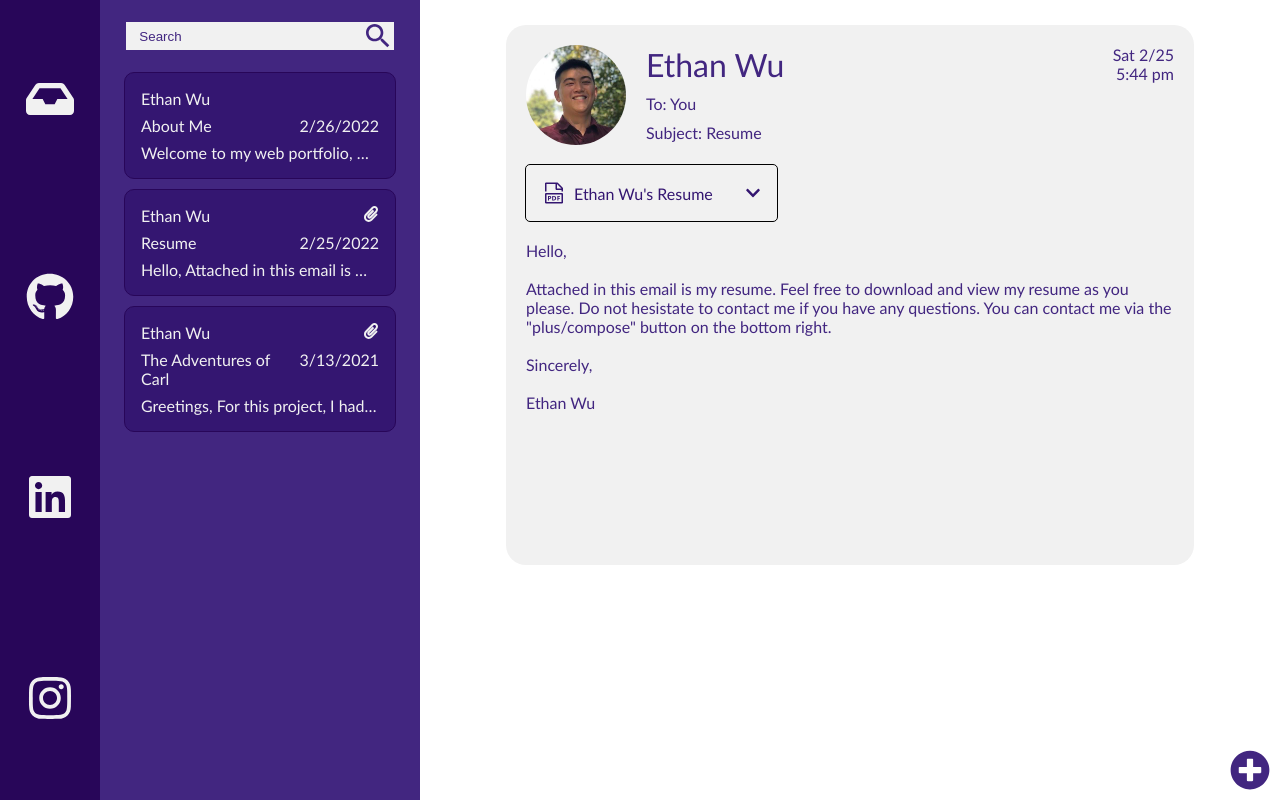
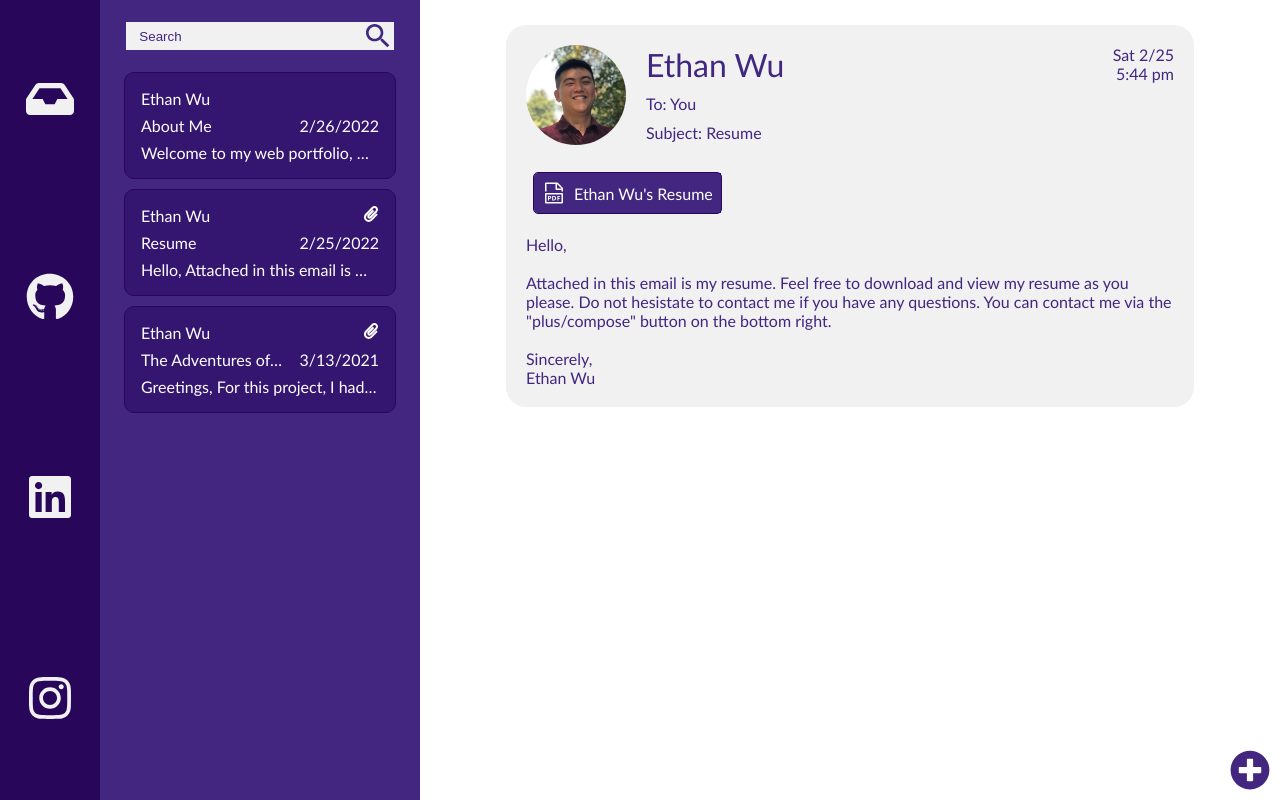
Before and after one commit to wue1atwit/myPortfolio, a React (Create React App) app: page /email/0 in a window 1280 px wide. Both pictures are taken after a click on the element 260 px from the left and 242 px from the top of the page. Built offline with nearby package versions, Linux system fonts and the light colour scheme.

Commit message:
Updated attachment bar

```diff
--- a/src/MainContent.js
+++ b/src/MainContent.js
@@ -49,7 +49,7 @@ const MainContent = ({ openModal }) => {
           toggleEmailBar={toggleEmailBar}
           eToggleEBar={eToggleEBar}
         />
-        <MessageBar {...data[msg]} />
+        <MessageBar {...data[msg]} showEmailBar={showEmailBar} />
         <FaPlusCircle
           className={showEmailBar ? "contact_me contact_me_hide" : "contact_me"}
           onClick={() => openModal()}
--- a/src/index.css
+++ b/src/index.css
@@ -116,7 +116,7 @@ body {
   border: 1px solid var(--dark_purple);
   border-radius: 10px;
   background-color: var(--mid_purple);
-  color: var(--off_white);
+  color: white;
   padding: 1em;
   margin-bottom: 10px;
 }
@@ -145,6 +145,10 @@ body {
 .subject {
   margin: 0;
   font-weight: inherit;
+  white-space: nowrap;
+  overflow: hidden;
+  text-overflow: ellipsis;
+  margin-right: 1em;
 }
 
 .preview {
@@ -161,6 +165,11 @@ body {
   display: flex; /*CHANGE BACK IF NEEDED*/
   flex: 1;
   padding: 25px;
+  z-index: 10;
+}
+
+.message_overlay_hide {
+  z-index: 8;
 }
 
 .message {
@@ -172,7 +181,7 @@ body {
   border-radius: 20px;
   padding: 20px;
   width: 80%;
-  height: 500px;
+  height: fit-content;
 }
 
 .msg_header {
@@ -328,29 +337,43 @@ body {
   justify-content: center;
 }
 
+/* Attachment Bar */
 .attachments_bar {
   display: flex;
   flex-direction: column;
-  gap: 1em;
+  align-items: center;
 }
 
+/* Single Attachment */
 .file_overlay {
+  position: relative;
   display: flex;
   justify-content: center;
   align-items: center;
-  outline: solid black 1px;
+  outline: solid var(--dark_purple) 1px;
   border-radius: 0.25em;
+  margin: 0.5em 0.5em 0.1em 0.5em;
+  z-index: 10;
+  width: fit-content;
+}
+
+.file_overlay a {
+  text-decoration: none;
+}
+
+.file_overlay_hide {
+  z-index: 8;
 }
 
 .files {
+  color: white;
+  background-color: var(--light_purple);
   display: flex;
   justify-content: center;
   align-items: center;
   gap: 0.5em;
-  color: var(--mid_purple);
-  text-decoration: none;
   border-radius: 0.25em 0em 0em 0.25em;
-  padding: 1em;
+  padding: 0.5em;
 
   white-space: nowrap;
   overflow: hidden;
@@ -360,8 +383,16 @@ body {
   font-size: 1.5em;
 }
 
-.down_menu {
+.files:hover,
+.down_menu:hover {
+  color: var(--off_white);
+  background-color: var(--dark_purple);
+  cursor: pointer;
+}
+
+/* .down_menu {
   display: flex;
+  position: relative;
   justify-content: center;
   align-items: center;
   padding: 0 1em;
@@ -369,12 +400,32 @@ body {
   height: 100%;
 }
 
-.files:hover,
-.down_menu:hover {
-  background-color: gray;
-  cursor: pointer;
+.aoverlay {
+  display: flex;
+  flex-direction: column;
 }
 
+.amore_menu {
+  display: block;
+  position: absolute;
+  border: solid black 1px;
+  top: 100%;
+  right: 0;
+}
+.amore_menu_hide {
+  display: none;
+}
+
+.aitems {
+  color: white;
+  background-color: var(--light_purple);
+  padding: 0.5em;
+}
+
+.aitems:hover {
+  background-color: var(--mid_purple);
+  cursor: pointer;
+} */
 /* Media Queries */
 @media screen and (min-width: 1024px) {
   .modal_overlay {
@@ -399,6 +450,12 @@ body {
     width: 25vw;
   }
   .message_overlay {
+    display: flex;
+  }
+  .files {
+    padding: 0.5em;
+  }
+  .down_menu {
     display: flex;
   }
   .attachments_bar {
--- a/src/msgComp/File.js
+++ b/src/msgComp/File.js
@@ -1,18 +1,46 @@
-import React from "react";
-import { VscFilePdf } from "react-icons/vsc";
-import { FaRegFileImage, FaChevronDown } from "react-icons/fa";
+import React, { useState } from "react";
+import { VscFilePdf, VscFileSymlinkFile } from "react-icons/vsc";
+import { FaRegFileImage } from "react-icons/fa";
 
-const File = ({ file }) => {
+const File = ({ file, showEmailBar }) => {
+  const [showMenu, setShowMenu] = useState(false);
+
+  const dropMenu = () => {
+    setShowMenu(!showMenu);
+  };
+
   return (
-    <div className="file_overlay">
-      <div className="files">
-        {file.type === "pdf" && <VscFilePdf className="afile_icon" />}
-        {file.type === "img" && <FaRegFileImage className="afile_icon" />}
-        {file.name}
+    <div className="aoverlay">
+      <div
+        className={
+          showEmailBar ? "file_overlay file_overlay_hide" : "file_overlay"
+        }
+      >
+        <a
+          href={file.file}
+          download={file.name}
+          target={"_blank"}
+          rel={"noreferrer"}
+        >
+          <div className="files">
+            {file.type === "pdf" && <VscFilePdf className="afile_icon" />}
+            {file.type === "img" && <FaRegFileImage className="afile_icon" />}
+            {file.type === "link" && (
+              <VscFileSymlinkFile className="afile_icon" />
+            )}
+            {file.name}
+          </div>
+        </a>
+        {/* <span className="down_menu" onClick={() => dropMenu()}>
+          <FaChevronDown />
+          <div
+            className={showMenu ? "amore_menu" : "amore_menu amore_menu_hide"}
+          >
+            <div className="aitems">Preview</div>
+            <div className="aitems">Download</div>
+          </div>
+        </span> */}
       </div>
-      <span className="down_menu">
-        <FaChevronDown />
-      </span>
     </div>
   );
 };
--- a/src/msgComp/Message.js
+++ b/src/msgComp/Message.js
@@ -3,6 +3,7 @@ import MessageBlock from "./MessageBlock";
 import File from "./File";
 
 const Message = ({
+  showEmailBar,
   id,
   from,
   sDate,
@@ -29,7 +30,9 @@ const Message = ({
       {hasAttachment && (
         <div className="attachments_bar">
           {attachedFiles.map((file, index) => {
-            return <File key={index} file={file}></File>;
+            return (
+              <File key={index} file={file} showEmailBar={showEmailBar}></File>
+            );
           })}
         </div>
       )}
--- a/src/msgComp/MessageBar.js
+++ b/src/msgComp/MessageBar.js
@@ -3,7 +3,13 @@ import Message from "./Message";
 
 const MessageBar = (props) => {
   return (
-    <section className="message_overlay">
+    <section
+      className={
+        props.showEmailBar
+          ? "message_overlay message_overlay_hide"
+          : "message_overlay"
+      }
+    >
       <article className="message">
         <Message {...props} />
       </article>
--- a/src/msgComp/MessageBlock.js
+++ b/src/msgComp/MessageBlock.js
@@ -8,7 +8,7 @@ const MessageBlock = ({ message }) => {
         return (
           <div key={index}>
             <p>{msg}</p>
-            <br />
+            {index < msgArray.length - 2 && <br />}
           </div>
         );
       })}
```
